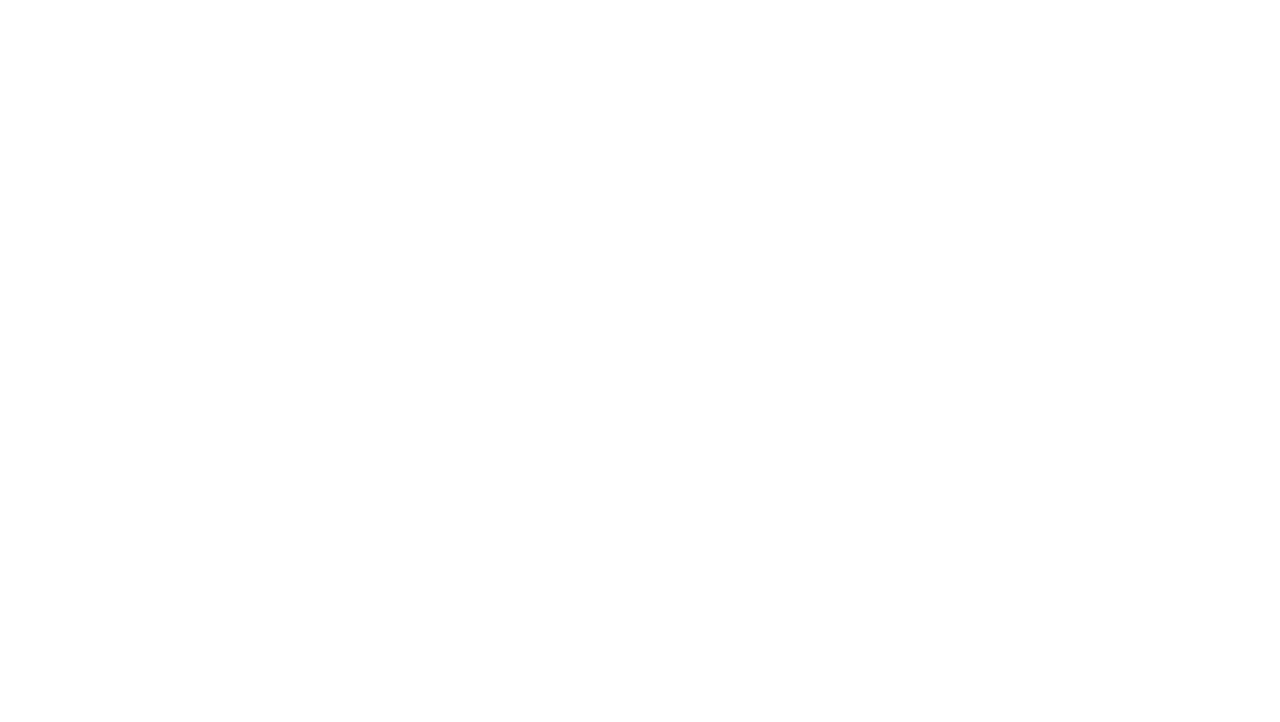
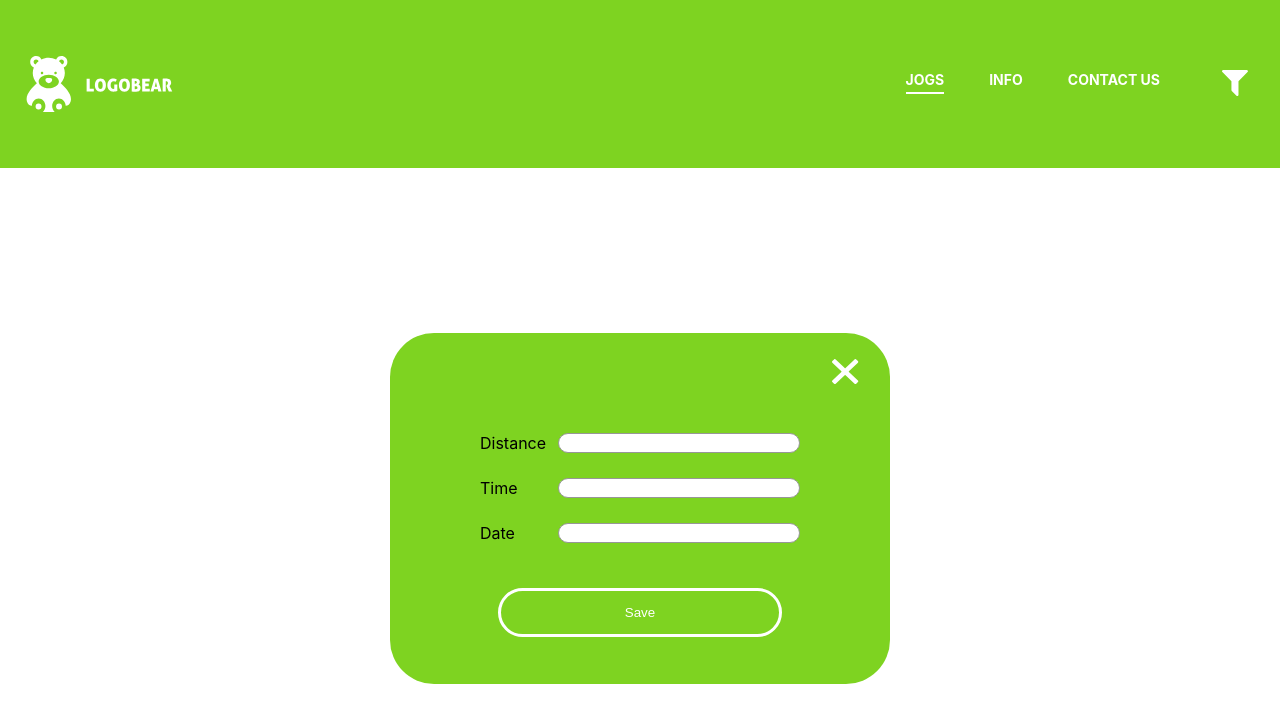
Before and after one commit to KuchkoNikita/Yellow, a React (Create React App) app: page /jogs in a window 1280 px wide. Shown: the top 722 px of the page. Built offline with nearby package versions, Linux system fonts and the light colour scheme.

Commit message:
Add react-router-dom in app

```diff
--- a/package.json
+++ b/package.json
@@ -8,7 +8,9 @@
     "@testing-library/user-event": "^12.1.10",
     "react": "^17.0.1",
     "react-dom": "^17.0.1",
+    "react-router-dom": "^5.2.0",
     "react-scripts": "4.0.0",
+    "redux": "^4.1.0",
     "web-vitals": "^0.2.4"
   },
   "scripts": {
@@ -41,6 +43,7 @@
     "eslint-plugin-import": "^2.22.1",
     "eslint-plugin-prettier": "^3.1.4",
     "eslint-plugin-react": "^7.21.5",
+    "node-sass": "^4.14.1",
     "prettier": "^2.1.2"
   }
 }
--- a/src/App.js
+++ b/src/App.js
@@ -1,7 +1,29 @@
 import React from 'react';
+import { BrowserRouter, Switch, Route, Redirect } from 'react-router-dom';
+import Card from './components/Cards/index';
+import Form from './components/Form/index';
+import Info from './components/Info/index';
+import LogIn from './components/LogIn/index';
+import Empty from './components/Empty/index';
+import Layout from './hoc/Layout';
 
 function App() {
-  return <div />;
+  const routers = (
+    <Switch>
+      <Route path={'/empty'} component={Empty} />
+      <Route path={'/cards'} component={Card} />
+      <Route path={'/jogs'} component={Form} />
+      <Route path={'/contacts'} component={LogIn} />
+      <Route path={'/info'} exact component={Info} />
+      <Redirect to="/jogs" />
+    </Switch>
+  );
+
+  return (
+    <BrowserRouter>
+      <Layout>{routers}</Layout>
+    </BrowserRouter>
+  );
 }
 
 export default App;
```
Also changed, not shown: 1 other file (tests, documents, lock files or other folders). Lines whose indentation alone changed are shown as unchanged.
